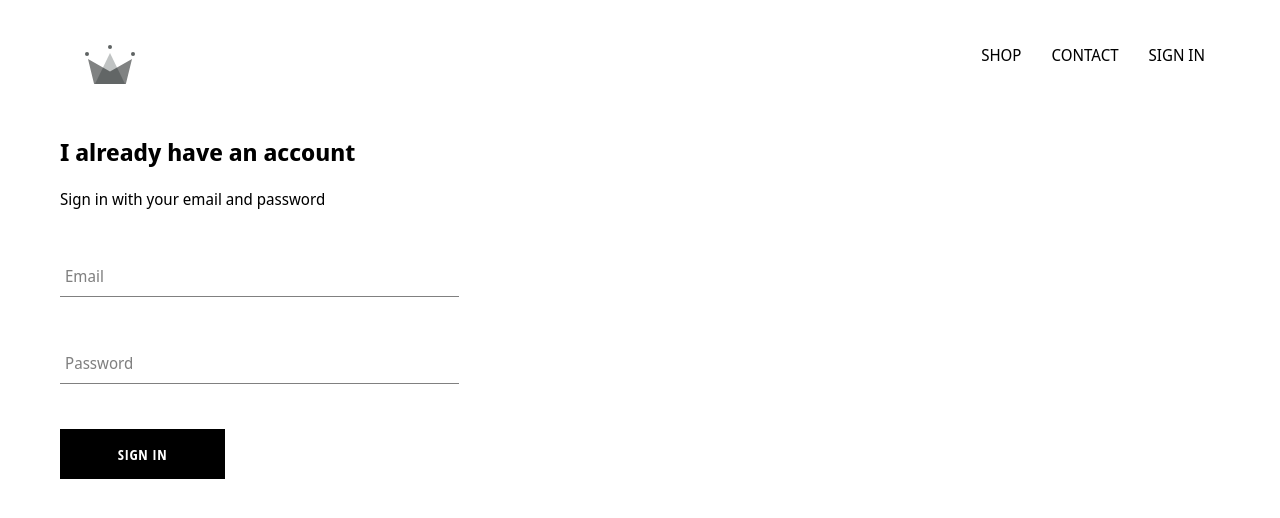
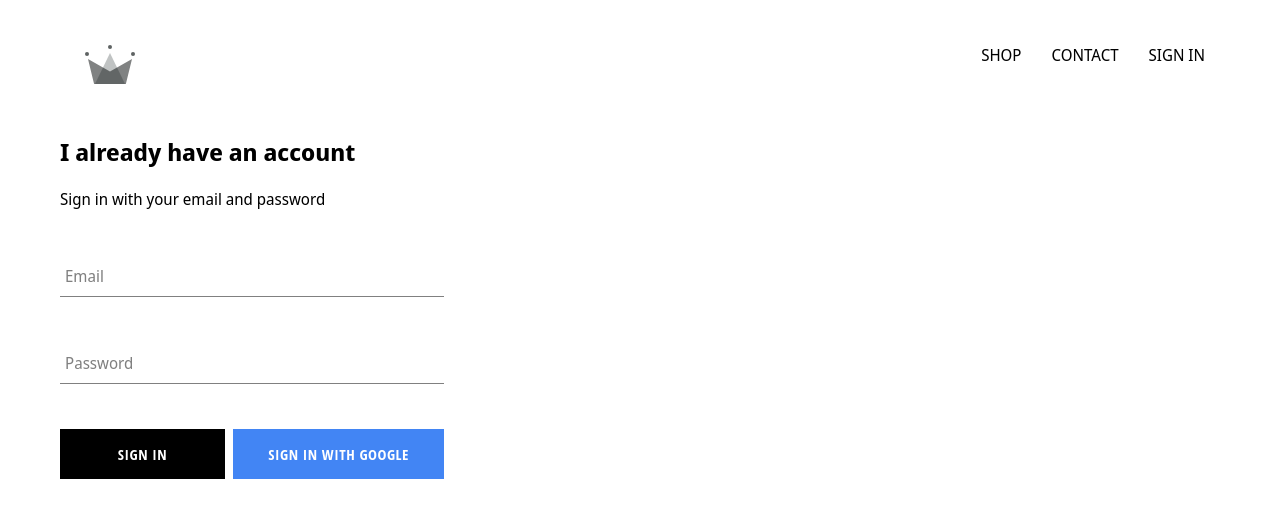
Before and after one commit to amangoelfv/shopprio, a React (Create React App) app: page /signin in a window 1280 px wide. Shown: the top 518 px of the page. Built offline with nearby package versions, Linux system fonts and the light colour scheme; no server answers.

Commit message:
added google sign in

```diff
--- a/package.json
+++ b/package.json
@@ -6,6 +6,7 @@
     "@testing-library/jest-dom": "^5.14.1",
     "@testing-library/react": "^11.2.7",
     "@testing-library/user-event": "^12.8.3",
+    "firebase": "^9.1.2",
     "node-sass": "^6.0.1",
     "react": "^17.0.2",
     "react-dom": "^17.0.2",
--- a/src/App.css
+++ b/src/App.css
@@ -7,3 +7,6 @@ a {
   text-decoration: none;
   color: black;
 }
+* {
+  box-sizing: border-box;
+}
--- a/src/App.js
+++ b/src/App.js
@@ -1,15 +1,29 @@
-import React from 'react';
+import React, { useState, useEffect } from 'react';
 import './App.css';
 import { Route, Switch } from 'react-router-dom'
 import HomePage from './pages/homepage/homepage.components';
 import ShopPage from './pages/shop/shop.component';
 import Header from './components/header/header.component';
 import SignInPage from './pages/signin/signin.component';
+import { auth } from './firebase/firebase.utils'
 
 function App() {
+  const [currentUser, setCurrentUser] = useState(null);
+  useEffect(() => {
+    const authSubscription = auth.onAuthStateChanged(user => {
+      setCurrentUser(user);
+      console.log(user);
+    }, (e) => {
+      console.log(e)
+    })
+
+    return () => {
+      authSubscription();
+    }
+  }, [])
   return (
     <div>
-      <Header />
+      <Header currentUser={currentUser} />
       <Switch>
         <Route exact path='/' component={HomePage} />
         <Route path='/shop' component={ShopPage} />
--- a/src/components/custom-button/custom-button.component.jsx
+++ b/src/components/custom-button/custom-button.component.jsx
@@ -2,8 +2,8 @@ import React from 'react';
 
 import './custom-button.styles.scss'
 
-const CustomButton = ({ children, ...otherProps }) => (
-    <button className='custom-button' {...otherProps}>
+const CustomButton = ({ children, isGoogleSignIn, ...otherProps }) => (
+    <button className={`${isGoogleSignIn ? 'google-sign-in' : ''} custom-button`} {...otherProps}>
         {children}
     </button>
 )
--- a/src/components/custom-button/custom-button.styles.scss
+++ b/src/components/custom-button/custom-button.styles.scss
@@ -13,10 +13,18 @@
     font-weight: bolder;
     border: none;
     cursor: pointer;
-
+    transition:all .3s ease;
     &:hover {
       background-color: white;
       color: black;
       border: 1px solid black;
     }
-  }
+    &.google-sign-in {
+        background-color: #4285f4;
+        color: white;
+        &:hover {
+            background-color: #357ae8;
+            border: none
+        }
+    }
+}
--- a/src/components/form-input/form-input.component.jsx
+++ b/src/components/form-input/form-input.component.jsx
@@ -2,7 +2,6 @@ import React from 'react';
 import './form-input.styles.scss';
 
 const FormInput = ({ handleChange, label, ...props }) => {
-    console.log(props)
     return (
 
         <div className="group">
--- a/src/components/header/header.component.jsx
+++ b/src/components/header/header.component.jsx
@@ -2,7 +2,8 @@ import React from 'react';
 import { Link } from 'react-router-dom'
 import './header.style.scss';
 import { ReactComponent as Logo } from '../../assets/crown.svg'
-const Header = () => (
+import { auth } from './../../firebase/firebase.utils';
+const Header = ({ currentUser }) => (
     <div className='header'>
         <Link to="/" className='logo-container'>
             <Logo className='logo' />
@@ -10,7 +11,11 @@ const Header = () => (
         <div className='options'>
             <Link className='option' to='/shop'>SHOP</Link>
             <Link className='option' to='/contact'>CONTACT</Link>
-            <Link className='option' to='/signin'>SIGN IN</Link>
+            {
+                currentUser ?
+                    <div class='option' onClick = {() => auth.signOut()}>SIGN OUT</div> :
+                    <Link className='option' to='/signin'>SIGN IN</Link>
+            }
         </div>
 
     </div>
--- a/src/components/header/header.style.scss
+++ b/src/components/header/header.style.scss
@@ -20,6 +20,7 @@
 
       .option {
         padding: 10px 15px;
+        cursor: pointer;
 
       }
     }
--- a/src/components/sign-in/sign-in.component.jsx
+++ b/src/components/sign-in/sign-in.component.jsx
@@ -2,6 +2,7 @@ import React, { useState } from 'react';
 import './sign-in.styles.scss';
 import FormInput from './../form-input/form-input.component';
 import CustomButton from './../custom-button/custom-button.component';
+import { signInWithGoogle } from './../../firebase/firebase.utils';
 
 const SignIn = () => {
     const [email, setEmail] = useState('');
@@ -35,8 +36,10 @@ const SignIn = () => {
                     required
                     handleChange={(e) => setPassword(e.target.value)}
                 />
-
-                <CustomButton type='submit'>SIGN IN</CustomButton>
+                <div className='buttons'>
+                    <CustomButton type='submit'>SIGN IN</CustomButton>
+                    <CustomButton isGoogleSignIn onClick={signInWithGoogle}>SIGN IN WITH GOOGLE</CustomButton>
+                </div>
             </form>
         </div>
     )
--- a/src/components/sign-in/sign-in.styles.scss
+++ b/src/components/sign-in/sign-in.styles.scss
@@ -6,4 +6,8 @@
     .title {
         margin: 10px 0;
     }
+    .buttons {
+        display: flex;
+        justify-content: space-between;
+    }
 }
--- /dev/null
+++ b/src/firebase/firebase.utils.js
@@ -0,0 +1,26 @@
+import { initializeApp } from 'firebase/app';
+
+/* import firestore from 'firebase/firestore';
+ */
+import { GoogleAuthProvider, signInWithPopup, getAuth } from 'firebase/auth';
+
+const config = {
+    apiKey: "AIzaSyAvNNicBLs94037znmCWez7HTGBltoVttU",
+    authDomain: "shoppr-io.firebaseapp.com",
+    projectId: "shoppr-io",
+    storageBucket: "shoppr-io.appspot.com",
+    messagingSenderId: "312752040825",
+    appId: "1:312752040825:web:258bf06e7775ccba099da8",
+    measurementId: "G-MVDWLT9M4C"
+}
+
+const app = initializeApp(config);
+/*
+export const auth = auth;
+export const firestore = firestore; */
+export const auth = getAuth();
+
+const provider = new GoogleAuthProvider();
+provider.setCustomParameters({ prompt: 'select_account' });
+
+export const signInWithGoogle = () => signInWithPopup(auth, provider);
```
Also changed, not shown: 1 other file (tests, documents, lock files or other folders).
